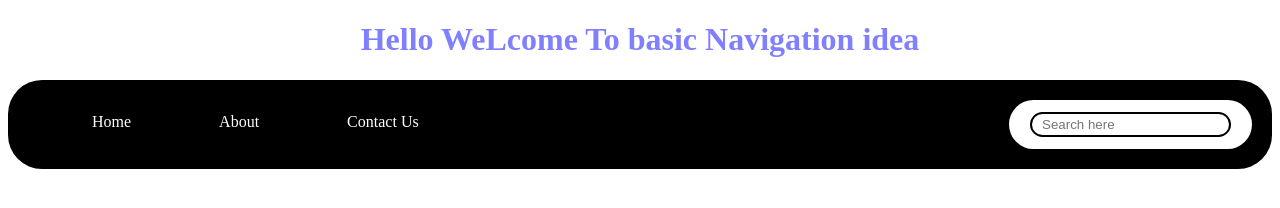
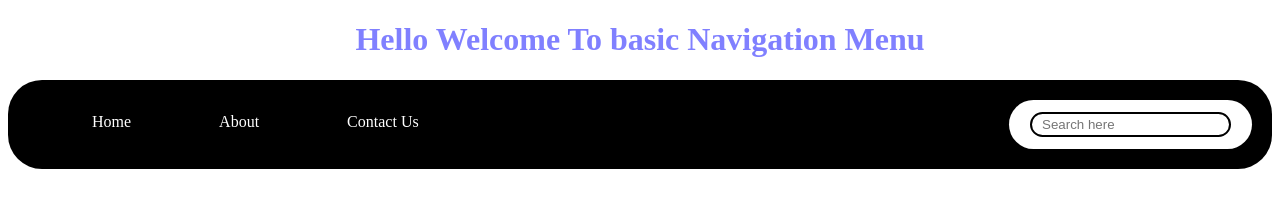
Before and after one commit to debyanshutiwari/Basic-Navigation-Menu-, a plain HTML site: page index.html in a window 1280 px wide. Drawn offline with Linux system fonts and the light colour scheme.

Commit message:
Update index.html

```diff
--- a/index.html
+++ b/index.html
@@ -10,7 +10,7 @@
 <body>
 
   <header>
-<h1 class="basic">Hello WeLcome To basic Navigation idea</h1>
+<h1 class="basic">Hello Welcome To basic Navigation Menu</h1>
 
 <nav class="navar">
 
```
